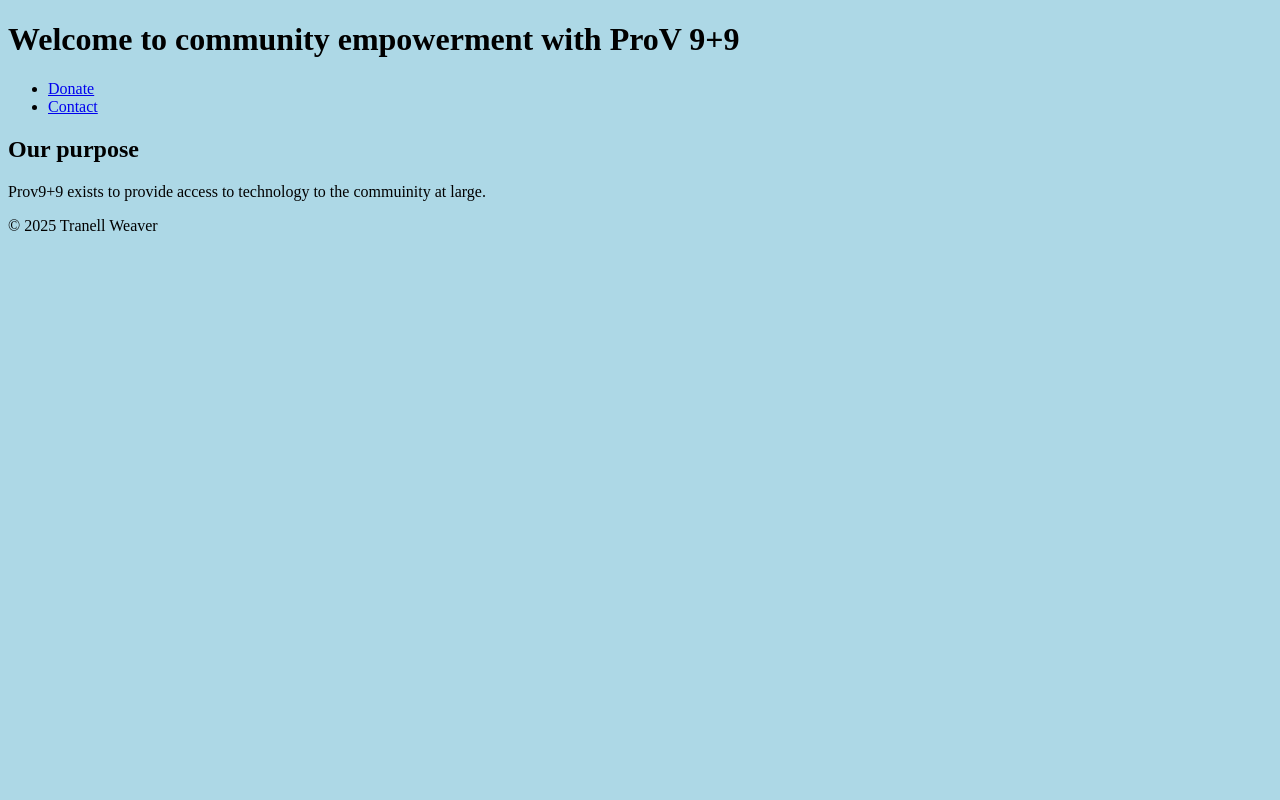
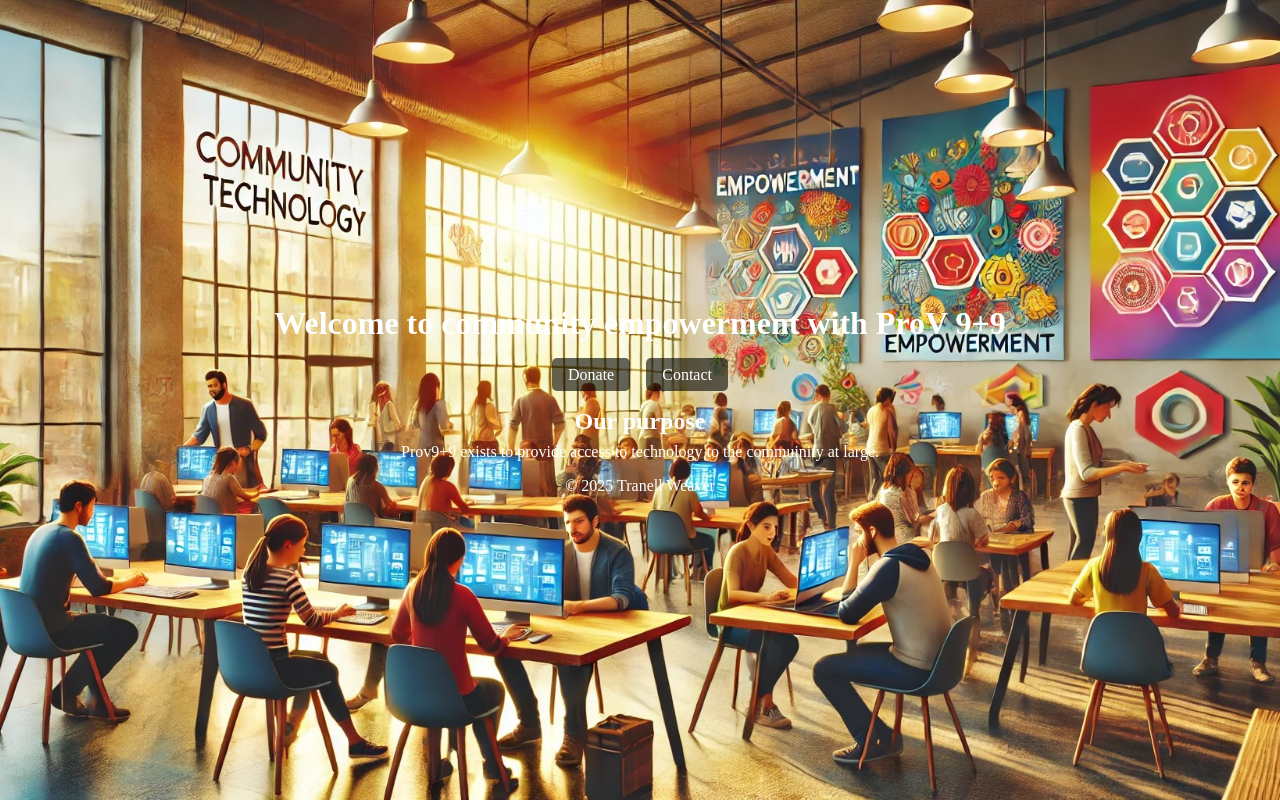
Before and after one commit to ProV-9and9/prov9and9, a plain HTML site: page index.html in a window 1280 px wide. Drawn offline with Linux system fonts and the light colour scheme.

Commit message:
Update index.html

```diff
--- a/index.html
+++ b/index.html
@@ -8,7 +8,38 @@
   <title>ProV 9+9</title>
   <style>
     body {
-      background-color: lightblue;
+      background-image: url('background image.jpg'); /* Replace with your image */
+      background-size: cover;
+      background-repeat: no-repeat;
+      background-position: center center;
+      margin: 0;
+      height: 100vh;
+
+      display: flex;
+      flex-direction: column;
+      align-items: center;
+      justify-content: center;
+      text-align: center;
+    }
+
+    nav ul {
+      list-style: none;
+      padding: 0;
+      display: flex;
+      gap: 1rem;
+    }
+
+    nav a {
+      text-decoration: none;
+      color: white;
+      background-color: rgba(0, 0, 0, 0.6);
+      padding: 0.5rem 1rem;
+      border-radius: 5px;
+    }
+
+    h1, h2, p {
+      color: white;
+      margin: 0.5rem 0;
     }
   </style>
 </head>
```
